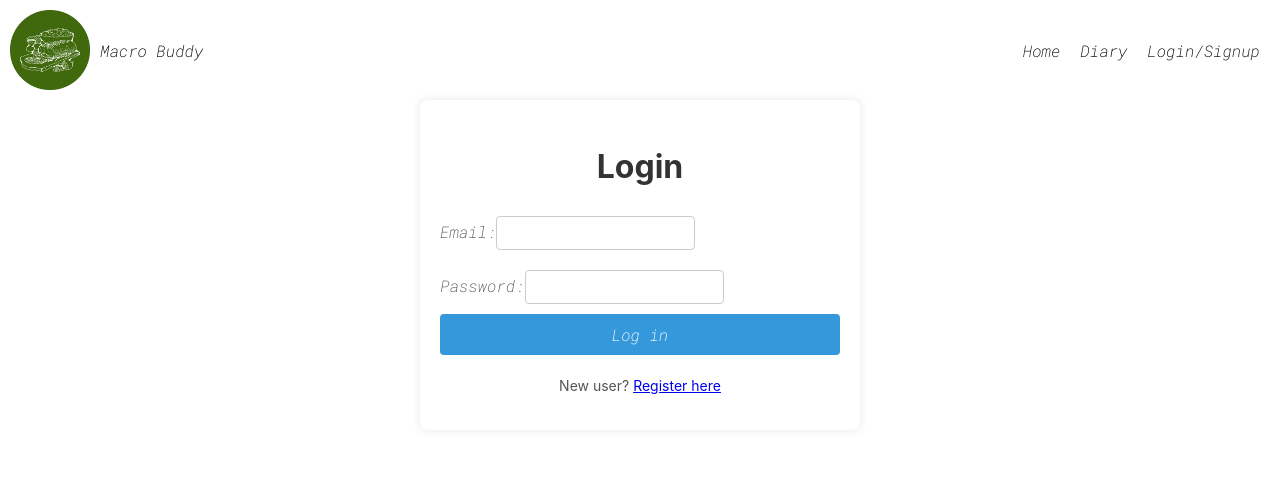
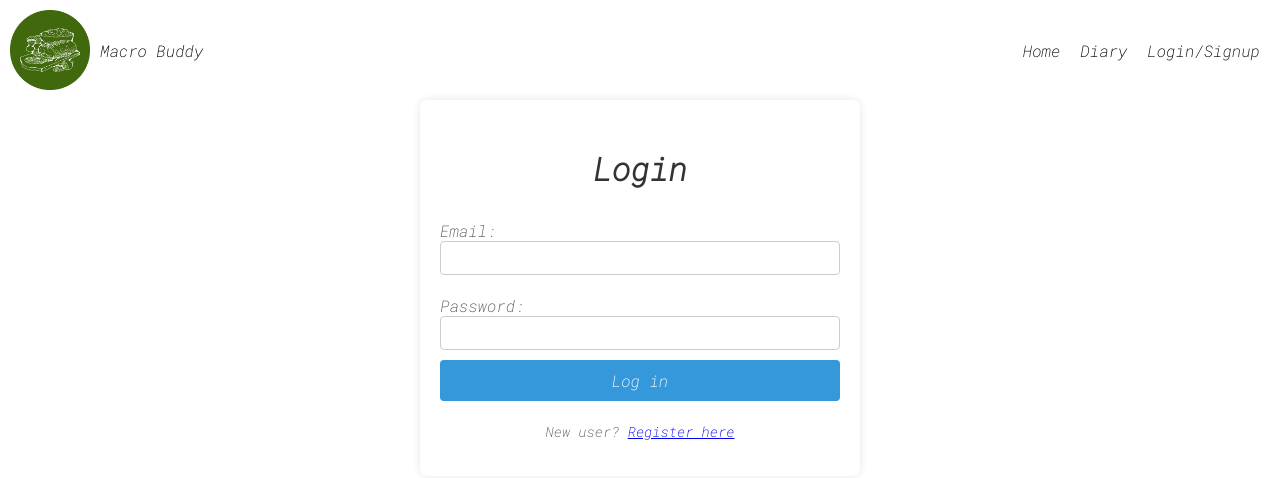
Before and after one commit to AstroMike101/macro-buddy, a React (Create React App) app: page /login in a window 1280 px wide. Shown: the top 478 px of the page. Built offline with nearby package versions, Linux system fonts and the light colour scheme.

Commit message:
final changes,fixed navbar and sizing

```diff
--- a/src/Login.css
+++ b/src/Login.css
@@ -5,30 +5,37 @@
     border-radius: 8px;
     box-shadow: 0 0 10px rgba(0, 0, 0, 0.1);
     background-color: #fff;
+    font-family: 'Roboto Mono', monospace;
 }
 
 .login-title {
     text-align: center;
     color: #333;
+    font-family: 'Roboto Mono', monospace;
 }
 
 .login-form {
     display: flex;
     flex-direction: column;
-    margin-top: 20px;
+    margin-top: 10px;
+    font-family: 'Roboto Mono', monospace;
+
 }
 
 .login-label {
     margin: 10px 0;
     font-size: 16px;
+    font-family: 'Roboto Mono', monospace;
     color: #555;
 }
 
 .login-input {
+    width: 100%;
     padding: 8px;
     font-size: 14px;
     border-radius: 4px;
     border: 1px solid #ccc;
+    box-sizing: border-box; /* Ensure padding is included in the input size */
 }
 
 .login-button {
--- a/src/NavBar.js
+++ b/src/NavBar.js
@@ -29,9 +29,11 @@ const NavBar = () => {
         {/* <a href="/">Diary</a> */}
         <a href="/">Home</a>
         <Link to="/diary">Diary</Link>
-
-
-        <Link to = '/register'>Login/Signup</Link>
+        {isLoggedIn ? (
+          <Link to="/logout" onClick={handleLogout}>Sign Out</Link>
+        ) : (
+          <Link to="/register">Login/Signup</Link>
+        )}
       </div>
     </div>
   );
--- a/src/Register.css
+++ b/src/Register.css
@@ -10,6 +10,7 @@
 .register-title {
     text-align: center;
     color: #333;
+    font-family: 'Roboto Mono', monospace;
 }
 
 .register-form {
@@ -22,9 +23,11 @@
     margin: 10px 0;
     font-size: 16px;
     color: #555;
+    font-family: 'Roboto Mono', monospace;
 }
 
 .register-input {
+    width: 100%;
     padding: 8px;
     font-size: 14px;
     border-radius: 4px;
--- a/src/WelcomeSection.js
+++ b/src/WelcomeSection.js
@@ -17,7 +17,7 @@ const WelcomeSection = () => {
   return (
     <div className="welcome-section">
       <h1>Welcome to MacroBuddy</h1>
-      <p className="subheading">The ultimate macro tracking companion</p>
+      <p className="subheading">The Ultimate Macro Tracking Companion</p>
       {isLoggedIn ? (
         // Authenticated user content
         <div>
```
